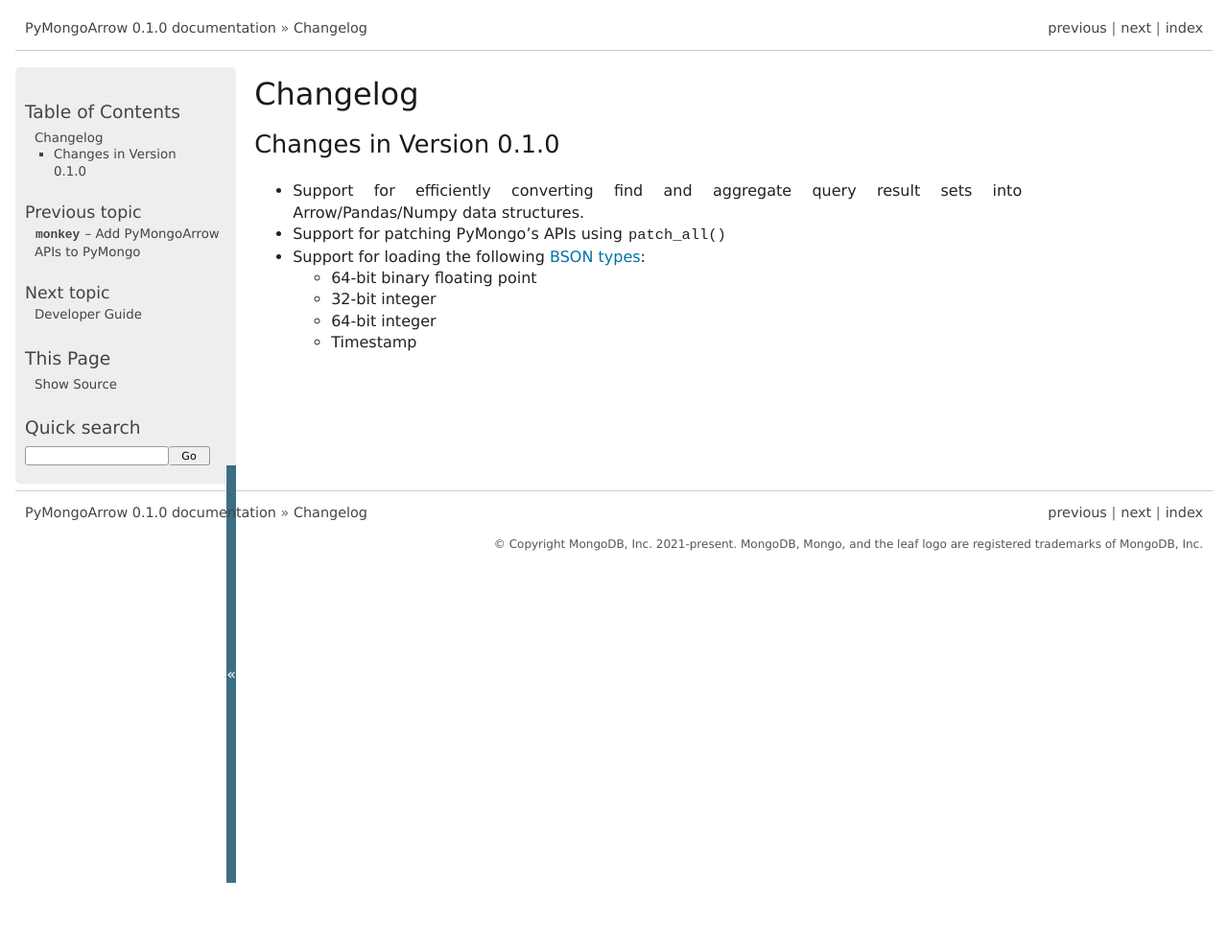
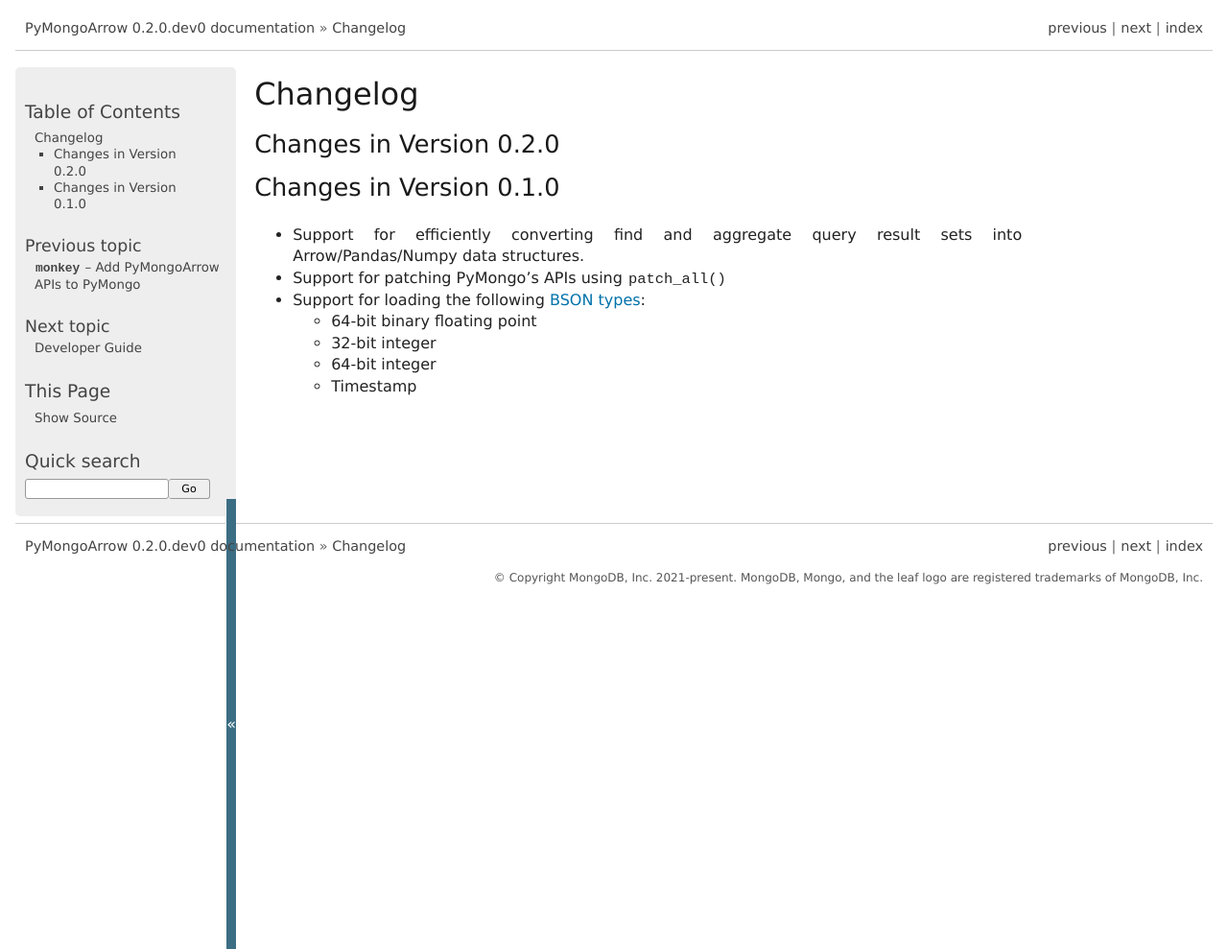
Before and after one commit to mongodb-labs/mongo-arrow, a Sphinx documentation site: the page built from bindings/python/docs/source/changelog.rst, in a window 1280 px wide. Shown: the whole page at 96% size. Built offline with Sphinx 7.4.7, drawn with Linux system fonts in a browser that asks for light colours; before the commit the page ends 920 px from its top, so only the background shows below that.

Commit message:
BUMP 0.2.0.dev0

```diff
--- a/bindings/python/docs/source/changelog.rst
+++ b/bindings/python/docs/source/changelog.rst
@@ -1,5 +1,9 @@
 Changelog
 =========
+
+Changes in Version 0.2.0
+------------------------
+
 
 Changes in Version 0.1.0
 ------------------------
--- a/bindings/python/docs/source/conf.py
+++ b/bindings/python/docs/source/conf.py
@@ -23,7 +23,7 @@ author = 'Prashant Mital'
 html_show_sphinx = False
 
 # The full version, including alpha/beta/rc tags
-version = '0.1.0'
+version = '0.2.0.dev0'
 release = version
 
 # The name of the Pygments (syntax highlighting) style to use.
--- a/bindings/python/pymongoarrow/version.py
+++ b/bindings/python/pymongoarrow/version.py
@@ -12,6 +12,6 @@
 # See the License for the specific language governing permissions and
 # limitations under the License.
 
-__version__ = '0.1.0'
+__version__ = '0.2.0.dev0'
 
 _MIN_LIBBSON_VERSION = '1.17.0'
```
